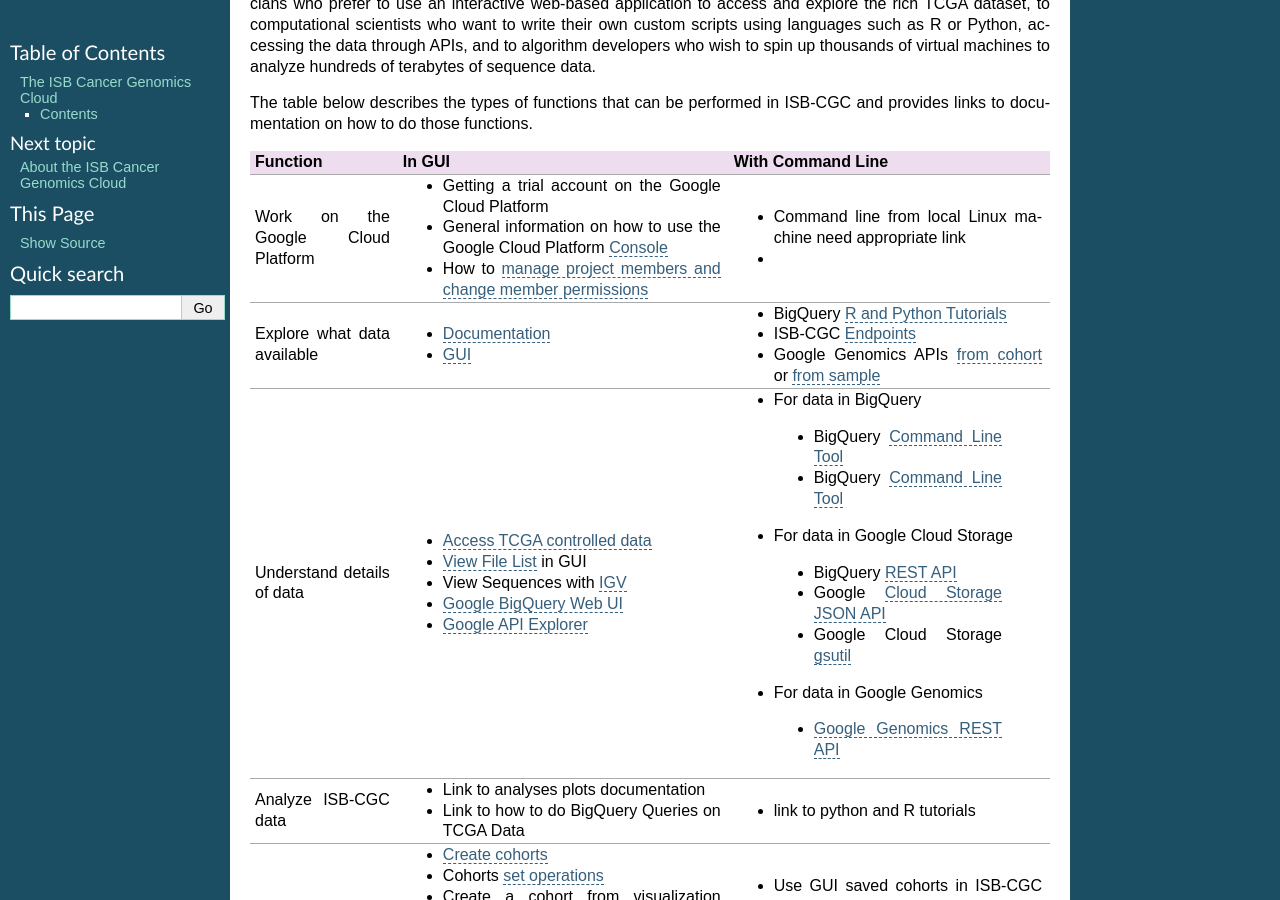
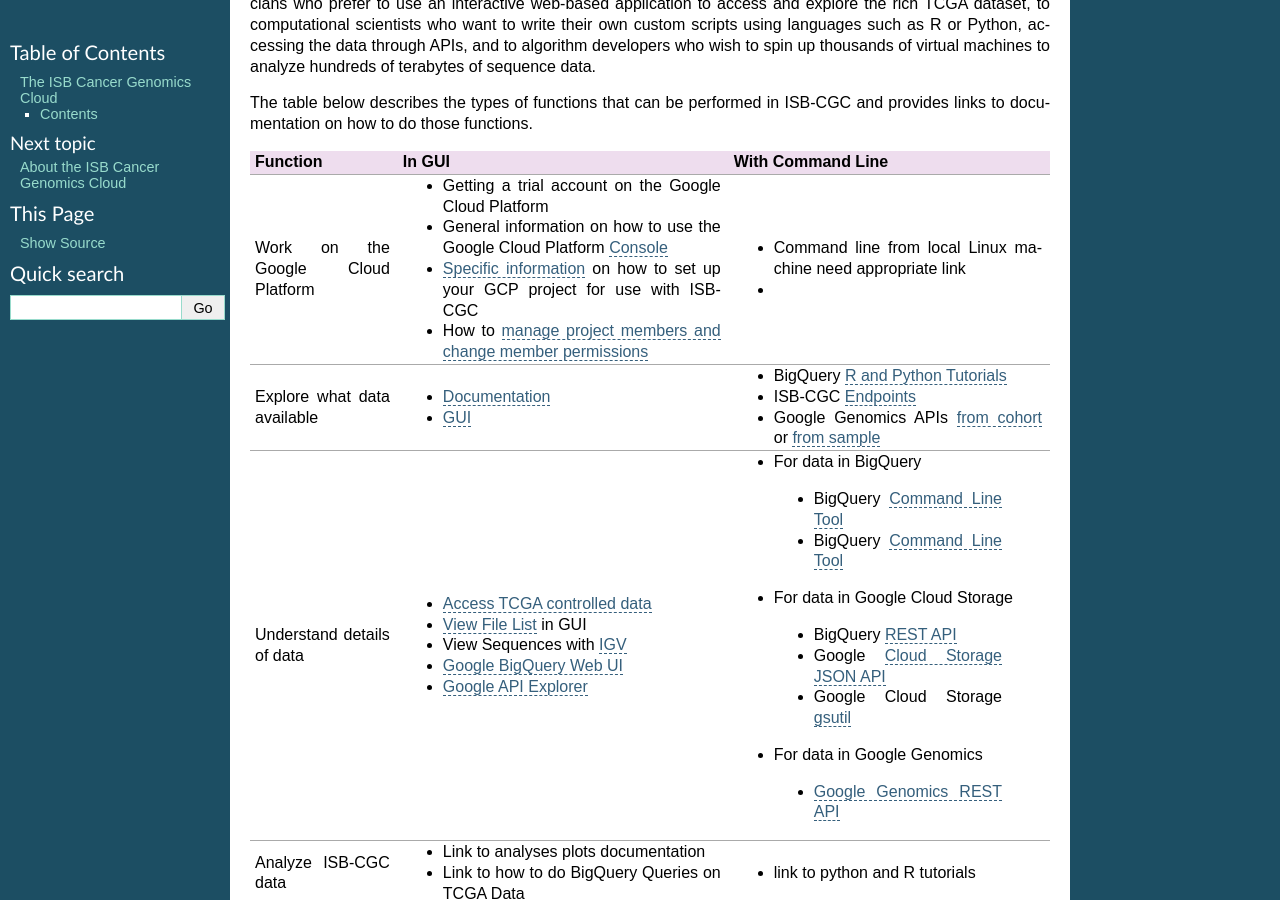
Before and after one commit to isb-cgc/readthedocs, a Sphinx documentation site: the page built from docs/source/index.rst, in a window 1280 px wide and 900 px high, scrolled down 662 px. Built offline with Sphinx 7.4.7, drawn with Linux system fonts in a browser that asks for light colours.

Commit message:
Update index.rst

```diff
--- a/docs/source/index.rst
+++ b/docs/source/index.rst
@@ -31,6 +31,7 @@
 +===================================+=============================================================================================================================================================================================================================================================================================+=========================================================================================================================================================================================================================================================================+
 |Work on the Google Cloud Platform  |- Getting a trial account on the Google Cloud Platform                                                                                                                                                                                                                                       |- Command line from local Linux machine need appropriate link                                                                                                                                                                                                            |
 |                                   |- General information on how to use the Google Cloud Platform `Console <https://support.google.com/cloud/?hl=en#topic=3340599>`_                                                                                                                                                             |-                                                                                                                                                                                                                                                                        |
+|                                   |- `Specific information </gcp-info/gcp-info2/Setup.html>`_ on how to set up your GCP project for use with ISB-CGC                                                                                                                                                                            |                                                                                                                                                                                                                                                                         |
 |                                   |- How to `manage project members and change member permissions <https://support.google.com/cloud/answer/6158846>`_                                                                                                                                                                           |                                                                                                                                                                                                                                                                         |
 +-----------------------------------+---------------------------------------------------------------------------------------------------------------------------------------------------------------------------------------------------------------------------------------------------------------------------------------------+-------------------------------------------------------------------------------------------------------------------------------------------------------------------------------------------------------------------------------------------------------------------------+
 |Explore what data available        |- `Documentation <Hosted-Data.html>`_                                                                                                                                                                                                                                                        |- BigQuery `R and Python Tutorials </progapi/Tutorials.html>`_                                                                                                                                                                                                           |
```
